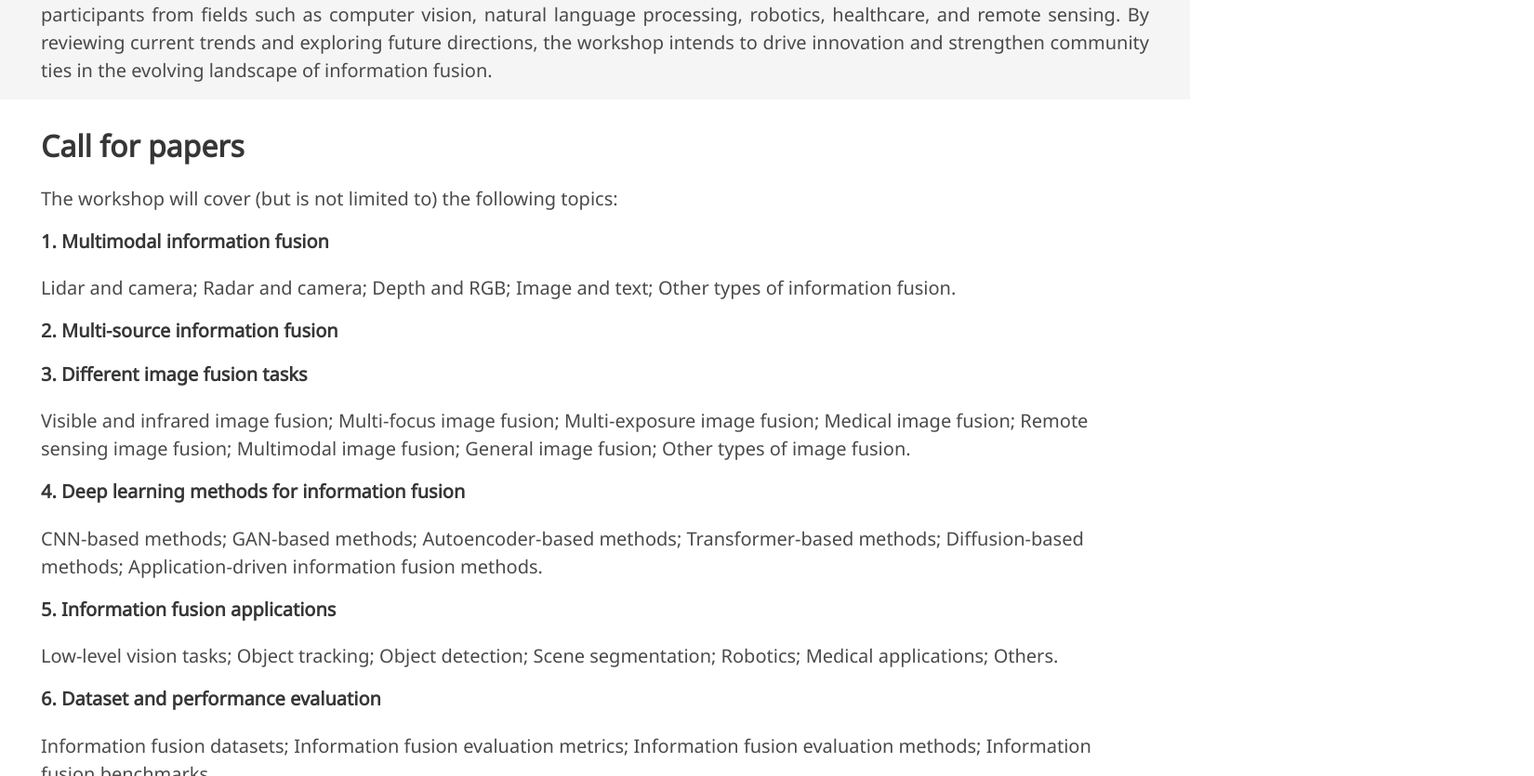
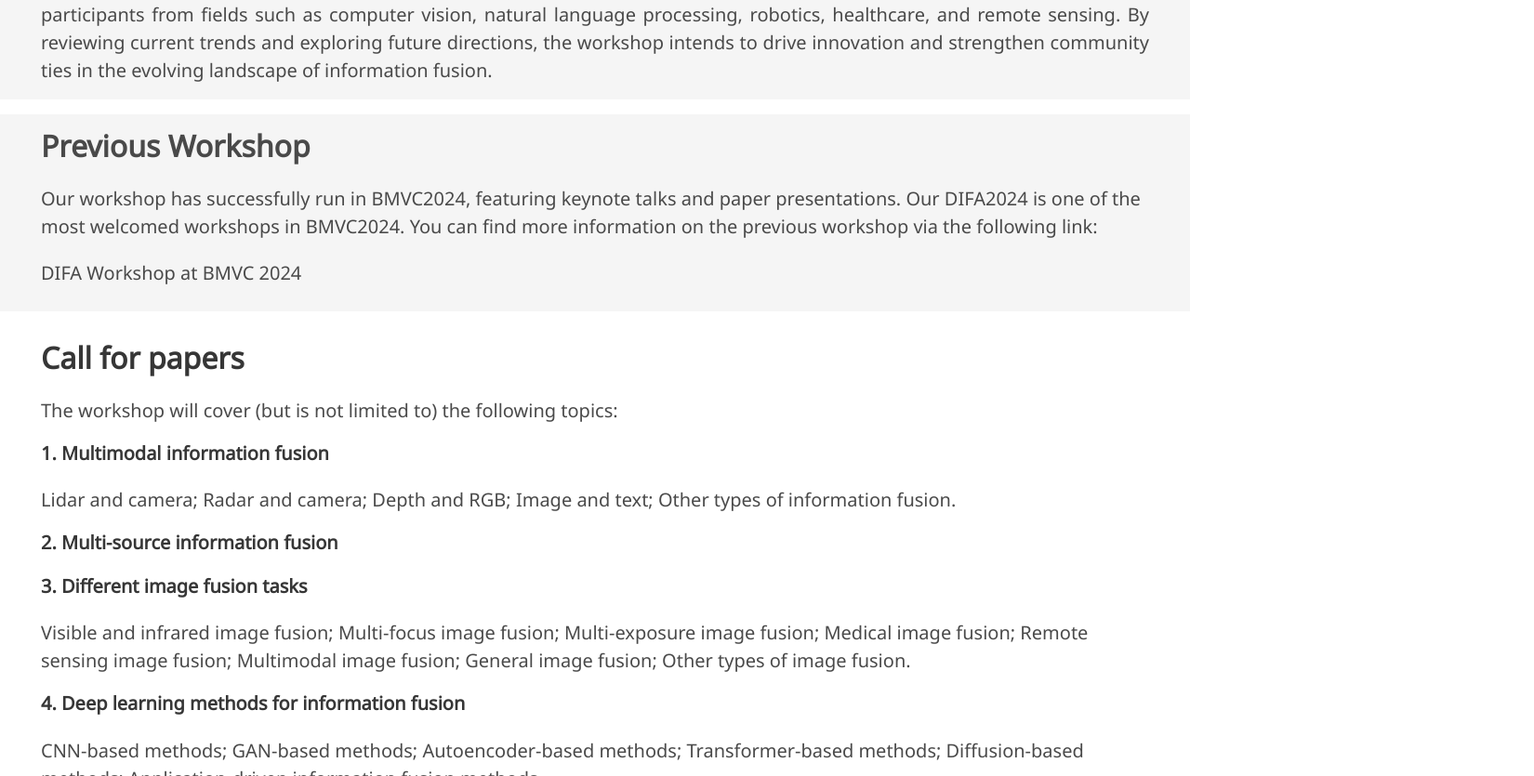
Before and after one commit to difa2025-bmvc/difa2025-bmvc.github.io, a plain HTML site: page index.html in a window 1280 px wide. Shown: the part 830-1665 px from the top of the page at 93% size, 1650 px wide, since content can reach past the window. Drawn offline with nearby package versions, Linux system fonts and the light colour scheme; some icons are missing; a web font is replaced by a local one.

Commit message:
add the link to difa2024

```diff
--- a/index.html
+++ b/index.html
@@ -211,6 +211,7 @@
     <div id="navbarBasicExample" class="navbar-menu">
       <div class="navbar-start">
         <a class="navbar-item" href="#introduction">Introduction</a>
+        <a class="navbar-item" href="#previous-workshop">Previous Workshop</a>
         <a class="navbar-item" href="#call-for-papers">Call for Papers</a>
         <a class="navbar-item" href="#important-dates">Important Dates</a>
         <a class="navbar-item" href="#paper-submission">Submission</a>
@@ -277,6 +278,23 @@
     </div>
   </div>
 </section>
+
+<!-- Previous Workshop Section -->
+<section id="previous-workshop" class="section hero is-light">
+  <div class="container is-fullwidth">
+    <h2 class="title is-3">Previous Workshop</h2>
+    <div class="content has-text-left">
+      <p>
+    Our workshop has successfully run in BMVC2024, featuring keynote talks and paper presentations. Our DIFA2024 is one of the most welcomed workshops in BMVC2024. You can find more information on the previous workshop via the following link:
+      </p>
+      <ul>
+        <li><a href="https://difa2024.github.io/" target="_blank">DIFA Workshop at BMVC 2024</a></li>
+        <!-- 如有更多可继续添加 -->
+      </ul>
+    </div>
+  </div>
+</section>
+
 
 <!-- Call for papers -->
 <section id="call-for-papers" class="section hero">
```
